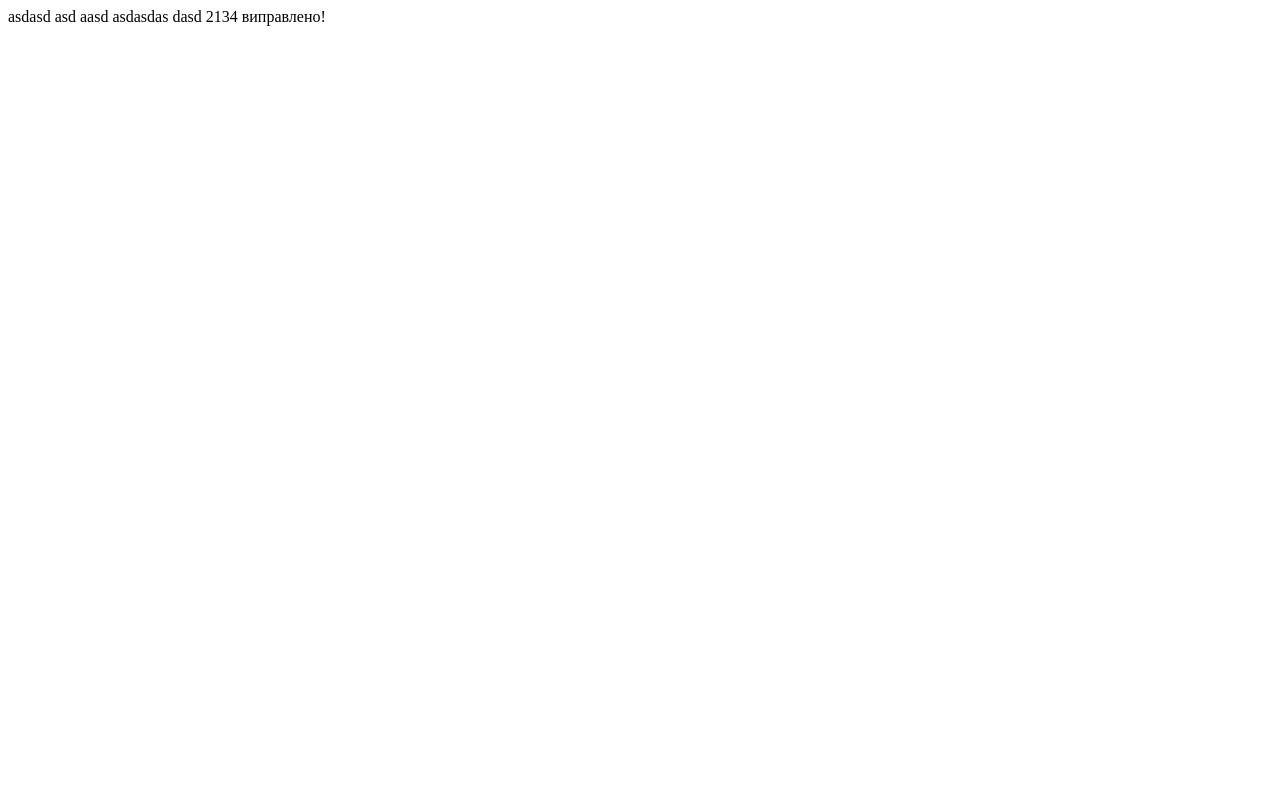
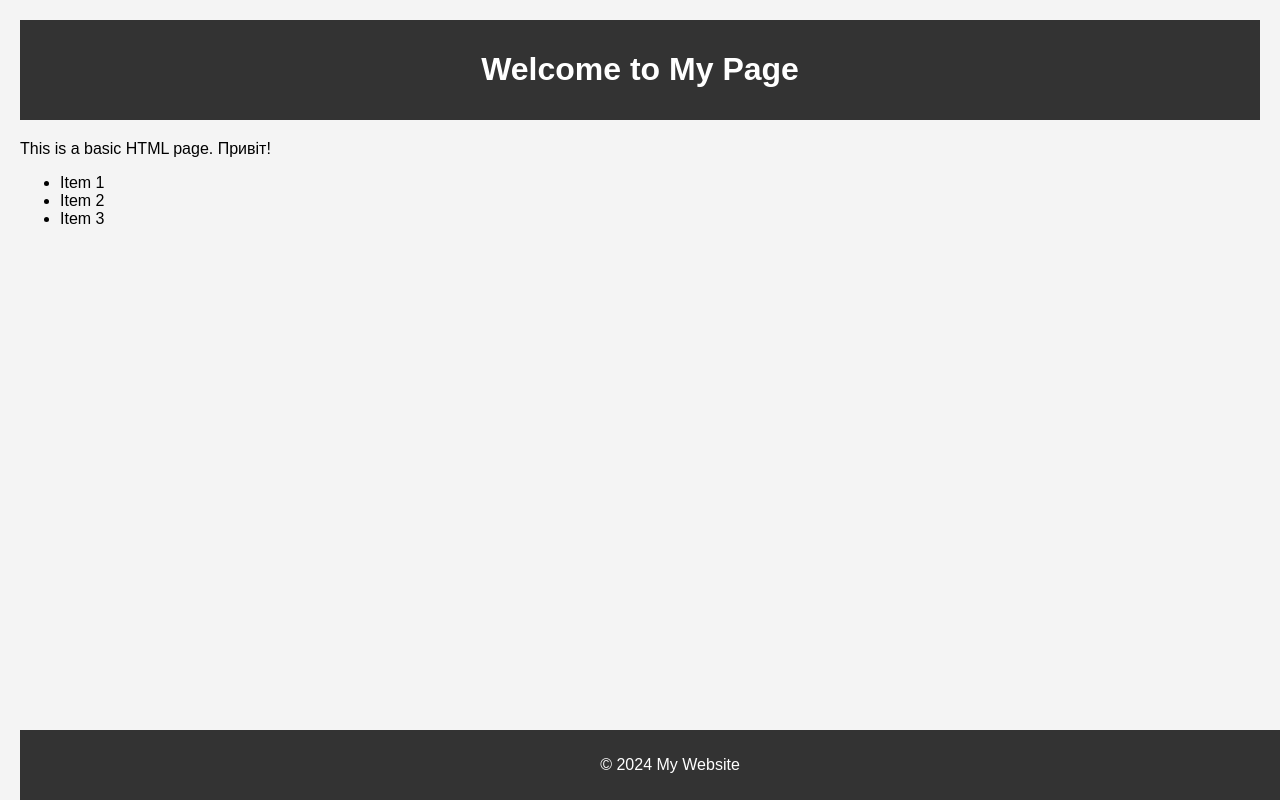
Before and after one commit to alxmiron/alias-project, a plain HTML site: page home-page.html in a window 1280 px wide. Drawn offline with Linux system fonts and the light colour scheme.

Commit message:
Home page from chatGPT

```diff
--- a/home-page.html
+++ b/home-page.html
@@ -1 +1,50 @@
-asdasd asd aasd asdasdas dasd 2134 виправлено!
+<!DOCTYPE html>
+<html lang="en">
+  <head>
+    <meta charset="UTF-8" />
+    <meta name="viewport" content="width=device-width, initial-scale=1.0" />
+    <title>My Basic HTML Page</title>
+    <style>
+      body {
+        font-family: Arial, sans-serif;
+        background-color: #f4f4f4;
+        margin: 0;
+        padding: 20px;
+      }
+      header {
+        background-color: #333;
+        color: white;
+        padding: 10px 20px;
+        text-align: center;
+      }
+      main {
+        margin: 20px 0;
+      }
+      footer {
+        background-color: #333;
+        color: white;
+        text-align: center;
+        padding: 10px;
+        position: fixed;
+        bottom: 0;
+        width: 100%;
+      }
+    </style>
+  </head>
+  <body>
+    <header>
+      <h1>Welcome to My Page</h1>
+    </header>
+    <main>
+      <p>This is a basic HTML page. Привіт!</p>
+      <ul>
+        <li>Item 1</li>
+        <li>Item 2</li>
+        <li>Item 3</li>
+      </ul>
+    </main>
+    <footer>
+      <p>&copy; 2024 My Website</p>
+    </footer>
+  </body>
+</html>
```
